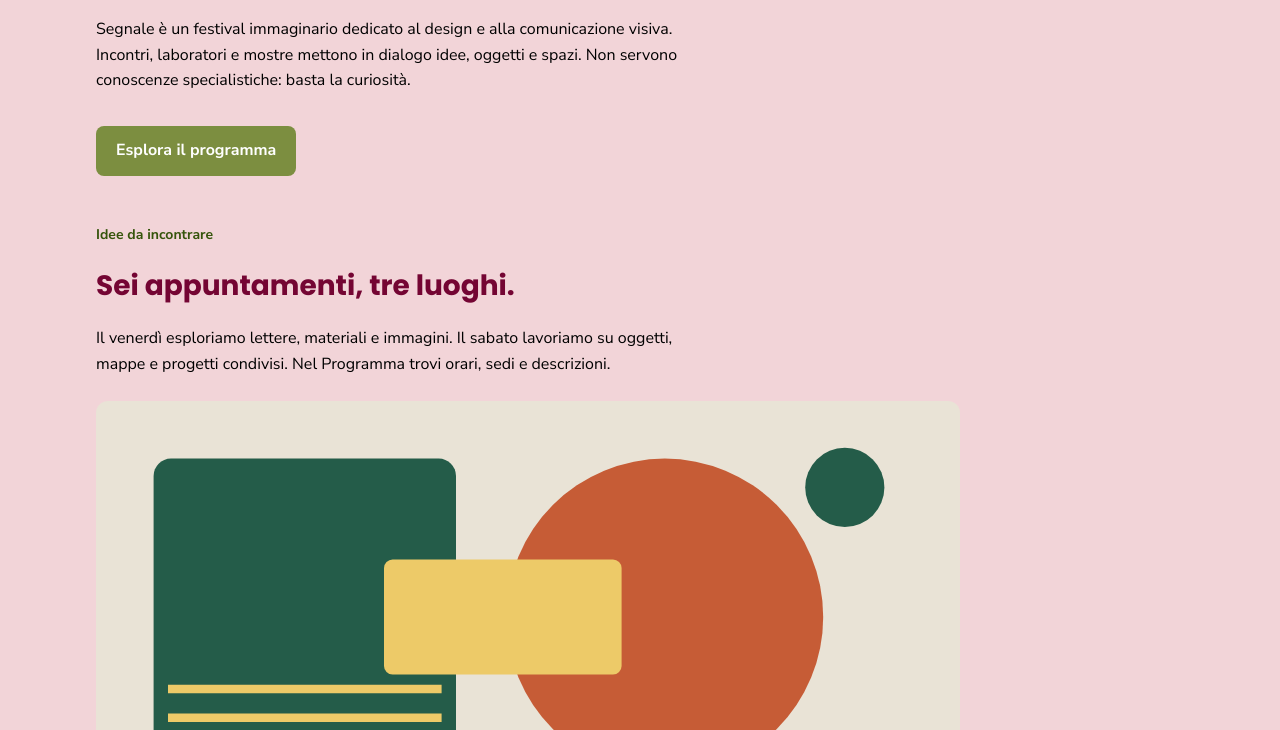
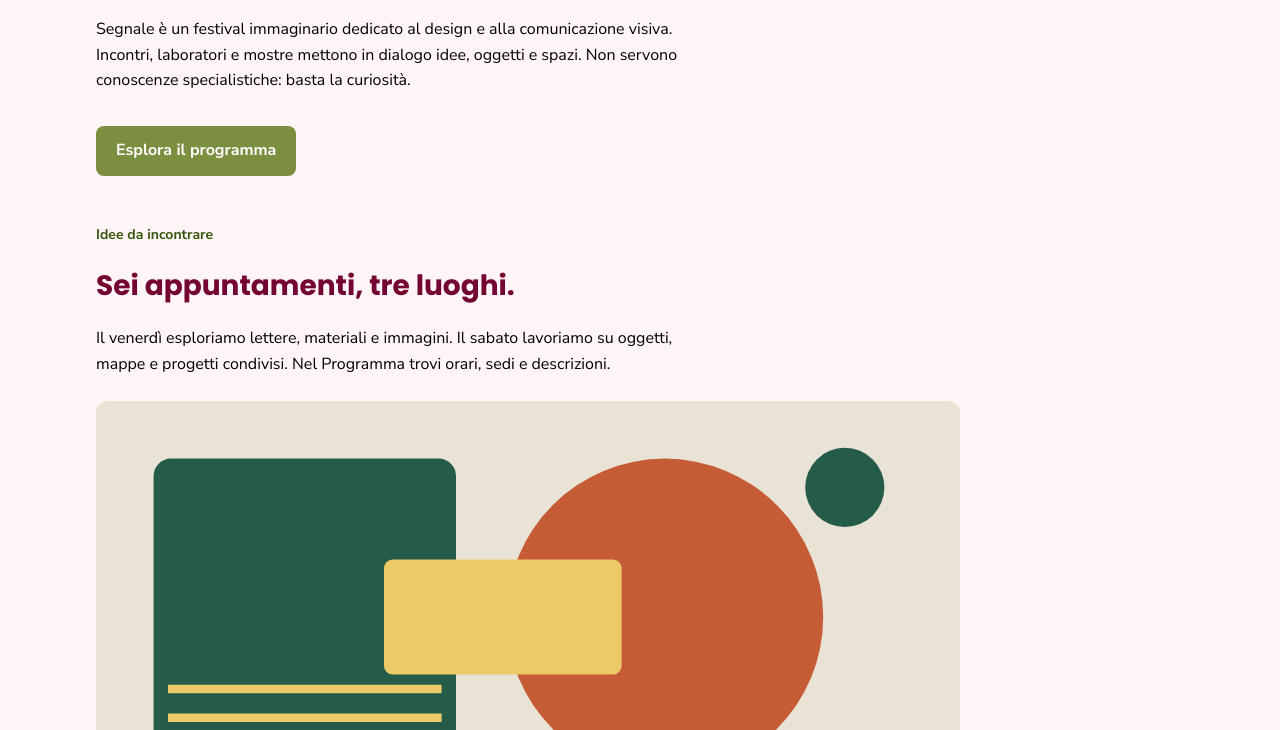
Before and after one commit to degiovanniemma/festival-segnale, a plain HTML site: page index.html in a window 1280 px wide. Shown: the part 433-1163 px from the top of the page. Drawn offline with Linux system fonts and the light colour scheme.

Commit message:
Change background color to a lighter shade

```diff
--- a/style.css
+++ b/style.css
@@ -5,7 +5,7 @@
 :root {
   --colore-primario: #7C8E40;
   --colore-primario-scuro: #35540B;
-  --colore-sfondo: #F2D4D8;
+  --colore-sfondo: #fff5f6;
   --colore-testo: #000000;
   --colore-titoli: #740533;
   --colore-bordo: #7C8E40;
```
